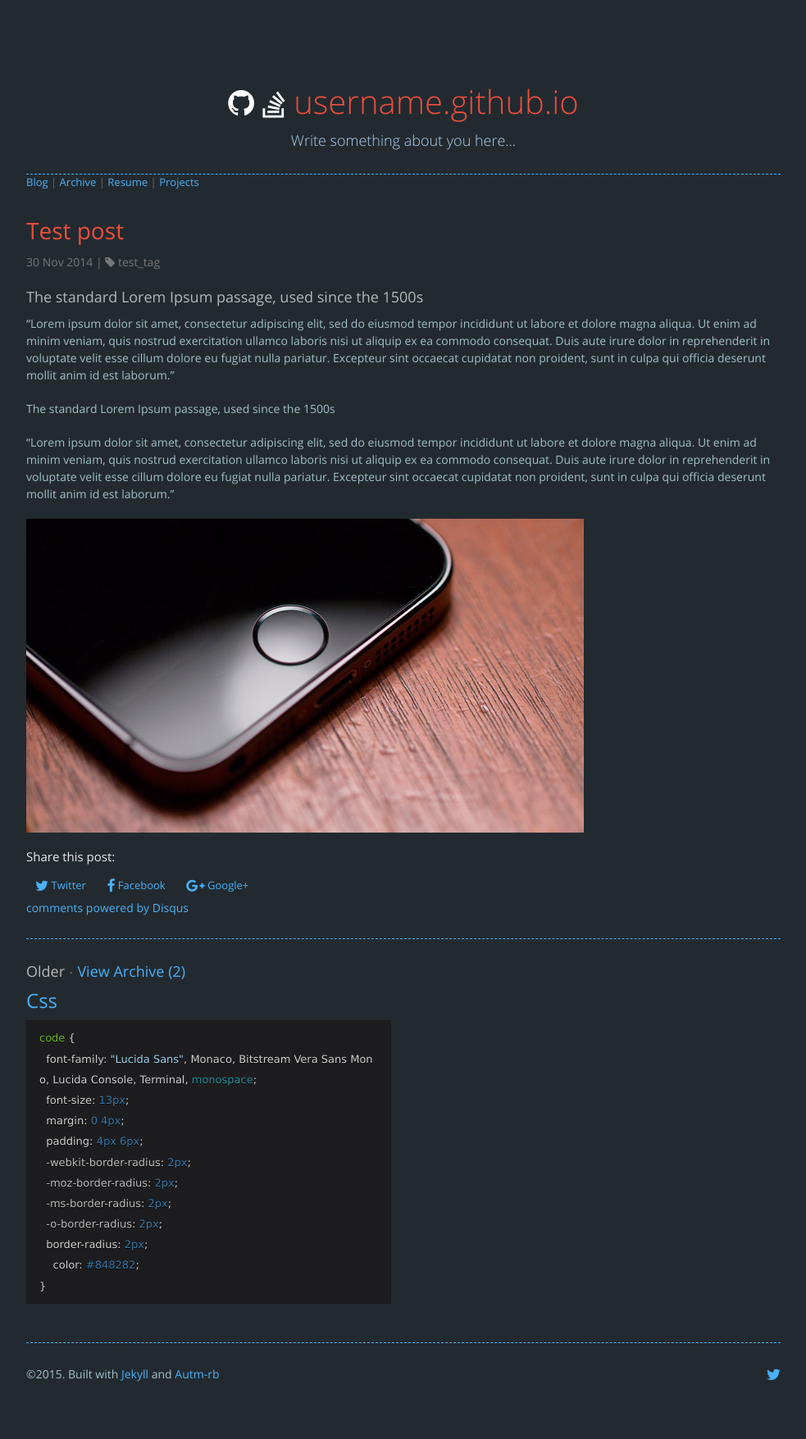
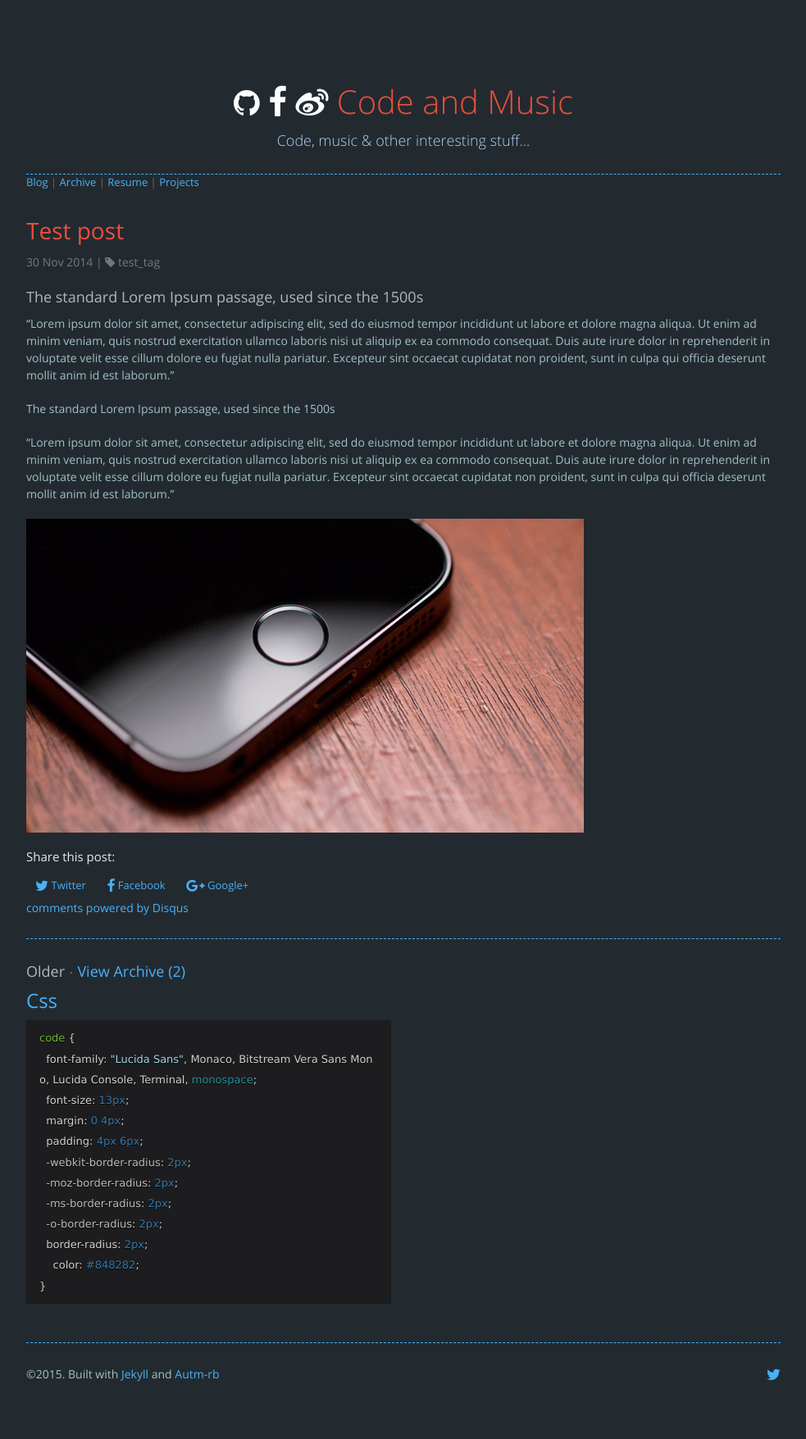
Before and after one commit to LookRain/lookrain.github.io, a Jekyll site: the page built from _posts/2014-11-30-testtest.md, in a window 1280 px wide. Shown: the whole page at 82% size, without its empty margins (148-1131 px from the left). Built offline with Jekyll 4.4.1, drawn with Linux system fonts in a browser that asks for light colours; nearby versions of some CDN libraries; comment, search, counter and statistics services are not loaded.

Commit message:
updated title

```diff
--- a/_includes/title.html
+++ b/_includes/title.html
@@ -1,18 +1,22 @@
 <div id="title">
   <h1>
     {% unless site.git == "" %}
-		  <a id="git-ic" href="{{site.git}}"><i class="fa fa-github"></i></a>
+      <a id="git-ic" href="{{site.github}}"><i class="fa fa-github"></i></a>
     {% endunless %}
 
-    {% unless site.stackoverflow == "" %}
-      <a id="so-ic" href="{{site.stackoverflow}}"><i class="fa fa-stack-overflow"></i></a>
+
+    {% unless site.facebook == "" %}
+      <a id="fb-ic" href="{{site.facebook}}"><i class="fa fa-facebook" style="color:white"></i></a>
     {% endunless %}
 
-    <a id="sitename" href="{{site.baseurl}}">username.github.io</a>
+    {% unless site.weibo == "" %}
+      <a id="wb-ic" href="{{site.weibo}}"><i class="fa fa-weibo" style="color:white"></i></a>
+    {% endunless %}
+    <a id="sitename" href="http://luyu.rocks">Code and Music</a>
   </h1>
 
   <!-- Add something about you in p tag-->
-  <p>Write something about you here...</p>
+  <p>Code, music & other interesting stuff...</p>
   <hr/>
 
   {% include nav-links.html %}
```
